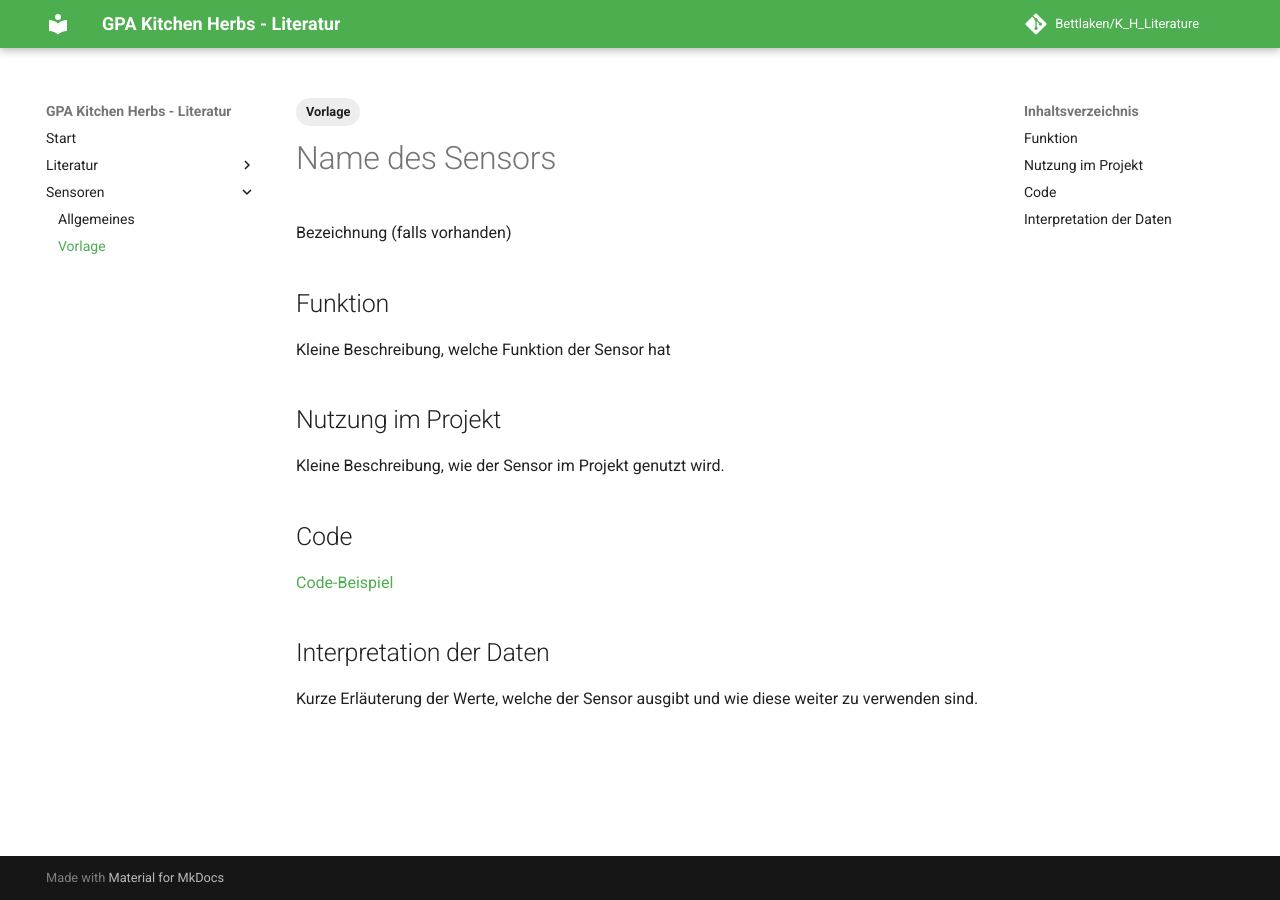
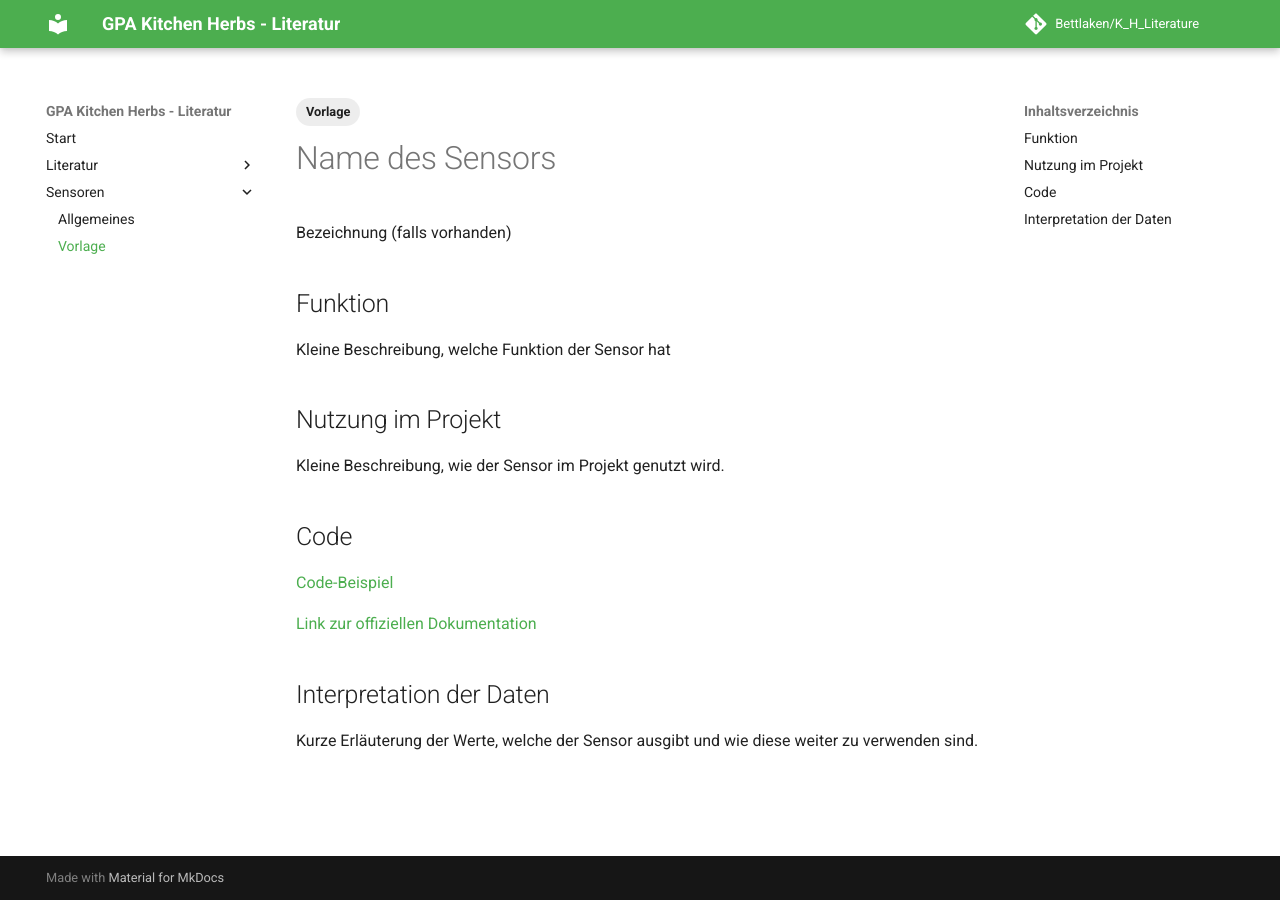
Before and after one commit to GP-Digital-Kitchen-Herbs/documentation, an MkDocs documentation site: the page built from docs/Sensoren/vorlage.md, in a window 1280 px wide. Built offline with MkDocs 1.6.1 and Material for MkDocs 9.7.7, drawn with Linux system fonts in a browser that asks for light colours.

Commit message:
updated readme

```diff
--- a/docs/Sensoren/vorlage.md
+++ b/docs/Sensoren/vorlage.md
@@ -16,5 +16,7 @@ Kleine Beschreibung, wie der Sensor im Projekt genutzt wird.
 ## Code
 [Code-Beispiel](#)
 
+[Link zur offiziellen Dokumentation](#)
+
 ## Interpretation der Daten
 Kurze Erläuterung der Werte, welche der Sensor ausgibt und wie diese weiter zu verwenden sind.
```
